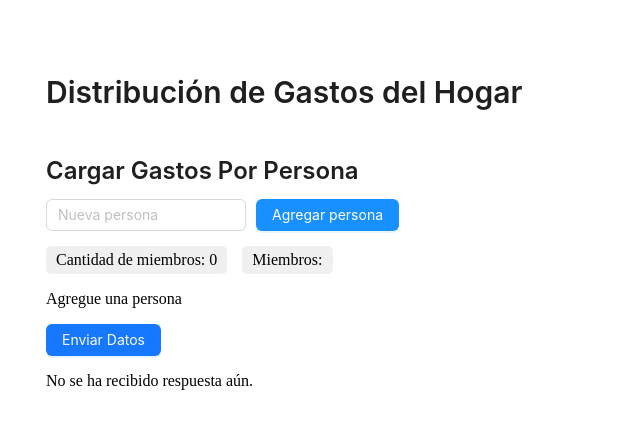
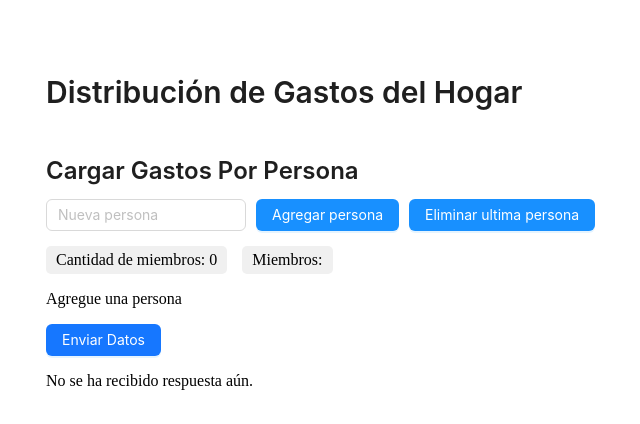
Before and after one commit to JonRodCode/GestorDeGastosCompartidos, a React app: page / in a window 1280 px wide. Shown: the top 424 px of the page, without its empty margins (2-642 px from the left). Built offline with nearby package versions, Linux system fonts and the light colour scheme; the HTML template or start-up script is replaced by a standard one.

Commit message:
4ta subida

```diff
--- a/src/components/RespuestaServicio.jsx
+++ b/src/components/RespuestaServicio.jsx
@@ -49,10 +49,10 @@ const RespuestaServicio = ({ nuevaRespuesta }) => {
               <Descriptions.Item label="Porcentaje del Hogar">{persona.porcentajeCorrespondienteDelHogar.toFixed(2)}%</Descriptions.Item>
               <Descriptions.Item label="Gasto Equitativo">{persona.gastoEquitativo}</Descriptions.Item>
               <Descriptions.Item label="Gasto Igualitario">{persona.gastoIgualitario}</Descriptions.Item>
+              <Descriptions.Item label="Gasto Total">{persona.gastoTotal}</Descriptions.Item>
               <Descriptions.Item label="Parte Equitativa">{persona.parteEquitativaCorrespondiente}</Descriptions.Item>
               <Descriptions.Item label="Parte Igualitaria">{persona.parteIgualitariaCorrespondiente}</Descriptions.Item>
               <Descriptions.Item label="Parte Correspondiente Total">{persona.parteCorrespondienteTotal}</Descriptions.Item>
-              <Descriptions.Item label="Deuda Total">{persona.gastoTotal}</Descriptions.Item>
               <Descriptions.Item label="Es Deudor">{persona.esDeudor ? "Sí" : "No"}</Descriptions.Item>
               {persona.esDeudor && (
                 <>
--- a/src/pages/DistribucionPage.jsx
+++ b/src/pages/DistribucionPage.jsx
@@ -19,6 +19,15 @@ const DistribucionGastos = () => {
     setPersonas(prevPersonas => [...prevPersonas, { id: nuevaCantidadDeMiembros, nombre: nuevaPersona}]);
     setMiembrosDelHogar(prevMiembrosDelHogar => [...prevMiembrosDelHogar, nuevaPersona]);
     setNuevaPersona("");
+  };
+
+  const eliminarUltimaPersona = () => {
+    if (personas.length === 0) return; // Evita errores si la lista está vacía
+
+    const ultimaPersona = personas[personas.length - 1]; // Última persona en la lista
+
+    setPersonas(prevPersonas => prevPersonas.slice(0, -1)); // Elimina el último elemento
+    setMiembrosDelHogar(prevMiembrosDelHogar => prevMiembrosDelHogar.filter(nombre => nombre !== ultimaPersona.nombre));
   };
 
   const obtenerDatosPersonas = () => {
@@ -87,6 +96,13 @@ const DistribucionGastos = () => {
         >
           Agregar persona
         </Button>
+        <Button
+          type="primary"
+          className={css.button}
+          onClick={() => eliminarUltimaPersona()}
+        >
+          Eliminar ultima persona
+        </Button>
       </div>
       <div className={css.infoContainer}>
         <label className={css.infoLabel}>
```
